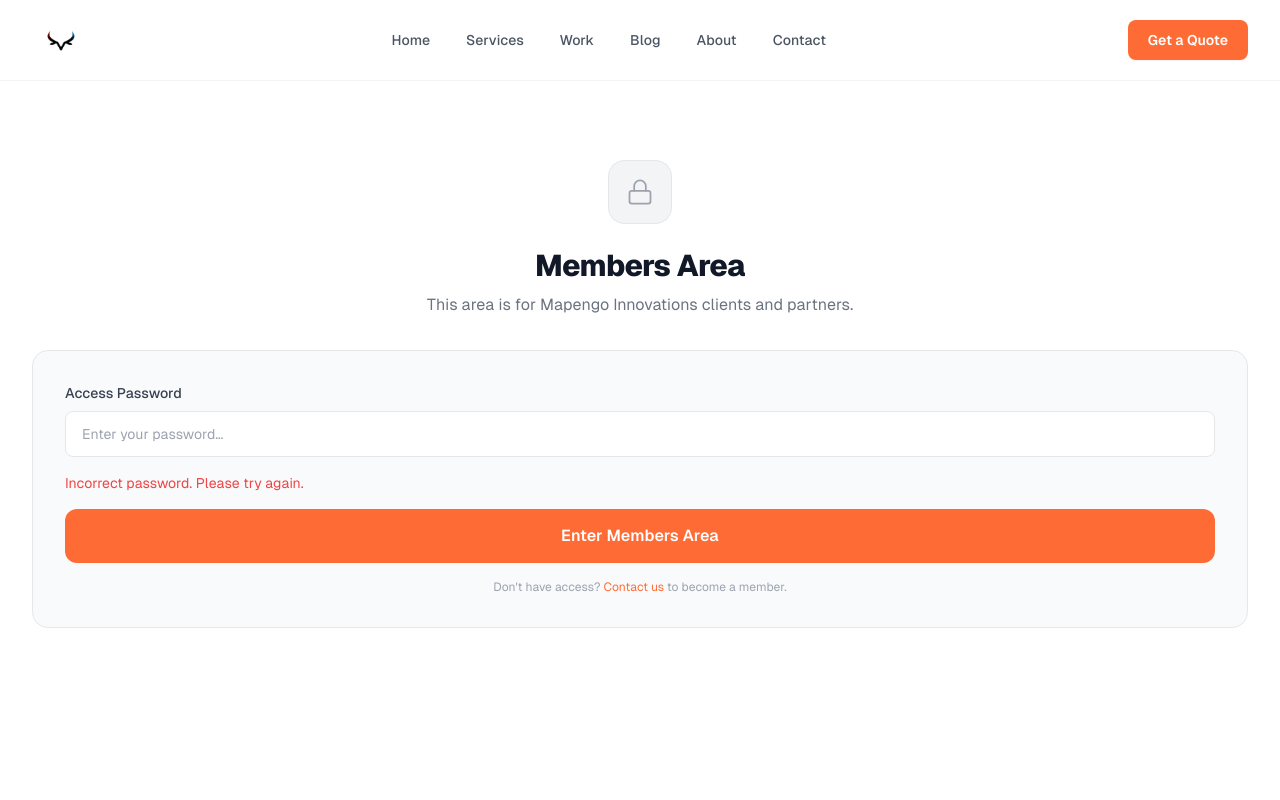
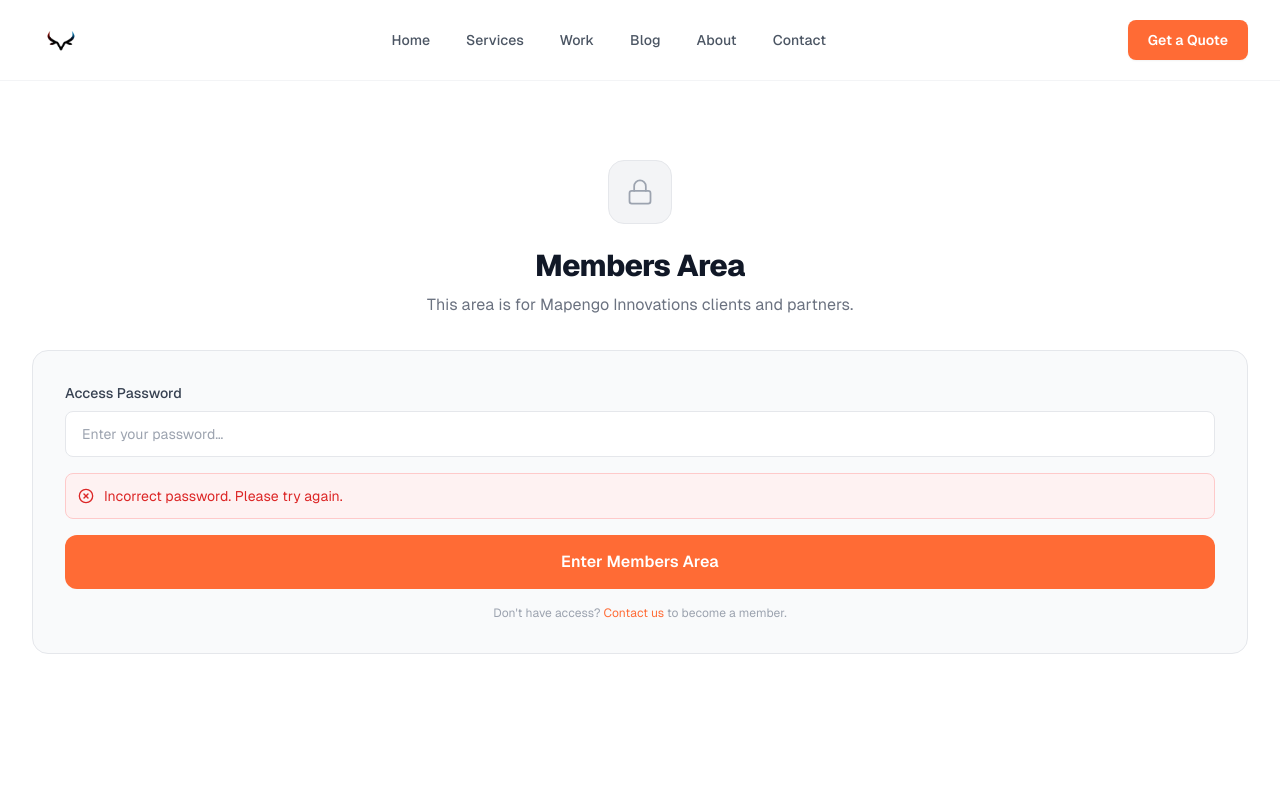
Before and after one commit to Nhlobo/testing, a Next.js app: page /testing/members in a window 1280 px wide. Both pictures are taken after typing "Sample123" into the empty fields and a click on the button "Enter Members Area". Shown: the top 800 px of the page. Built offline with nearby package versions, Linux system fonts and the light colour scheme.

Commit message:
fix: wrap members page error with XCircle icon for consistency
Agent-Logs-Url: https://github.com/Nhlobo/testing/sessions/4cce99ed-0bd8-4638-9d99-805327b2d9f8

Co-authored-by: Nhlobo <137711037+Nhlobo@users.noreply.github.com>

```diff
--- a/src/app/members/page.tsx
+++ b/src/app/members/page.tsx
@@ -26,6 +26,7 @@ import {
   ArrowRight,
   Download,
   CheckCircle,
+  XCircle,
 } from "lucide-react";
 
 const MEMBERS_TOKEN_KEY = "mi_members_token";
@@ -235,7 +236,10 @@ export default function MembersPage() {
                 className="w-full px-4 py-3 rounded-lg bg-white border border-gray-200 text-gray-900 placeholder-gray-400 text-sm focus:outline-none focus:border-accent transition-colors mb-4"
               />
               {error && (
-                <p className="mb-4 text-red-500 text-sm">{error}</p>
+                <div className="mb-4 flex items-start gap-2.5 p-3 rounded-lg bg-red-50 border border-red-200 text-red-600 text-sm">
+                  <XCircle size={16} strokeWidth={2} className="shrink-0 mt-0.5" />
+                  {error}
+                </div>
               )}
               <button
                 type="submit"
```
